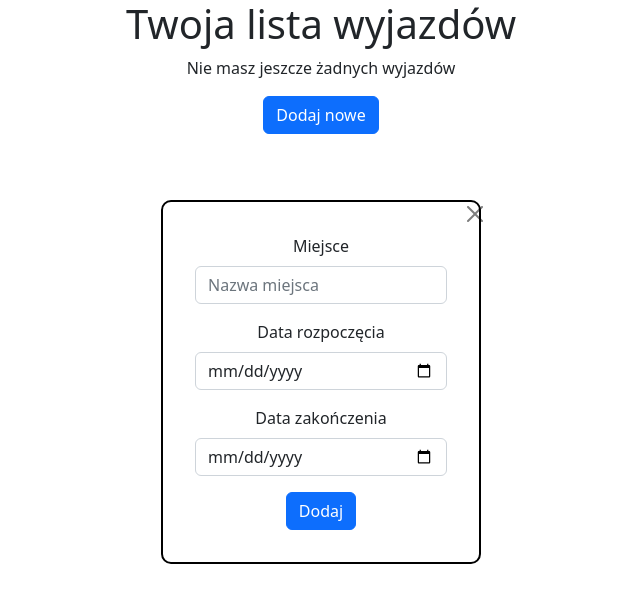
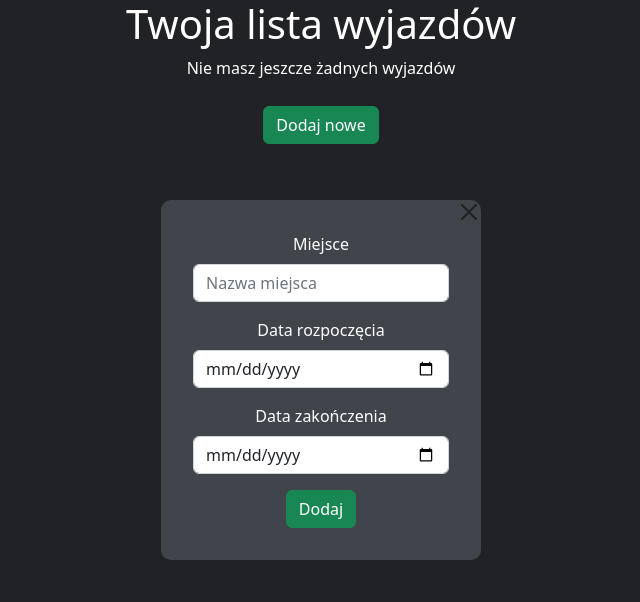
Before and after one commit to SL0Wx/TripList-App, a React (Create React App) app: page / in a window 1280 px wide. Both pictures are taken after a click on the button "Dodaj nowe". Shown: the top 602 px of the page, without its empty margins (319-959 px from the left). Built offline with nearby package versions, Linux system fonts and the light colour scheme.

Commit message:
adding trip form

```diff
--- a/src/App.css
+++ b/src/App.css
@@ -1,3 +1,9 @@
-.App {
+.App, html {
   text-align: center;
+  background-color: #202225;
+  color: white;
 }
+
+.addBtn {
+  margin-top: 10px;
+}
--- a/src/App.js
+++ b/src/App.js
@@ -10,12 +10,14 @@ function App() {
 
   return (
     <div className="App">
-      <h1>Twoja lista wyjazdów</h1>
-      <List tripList={tripList} setTripList={setTripList} />
-      <Button variant="primary" onClick={() => setAddNew(true)}>Dodaj nowe</Button>
-      {addNew === true && (
-        <NewTrip setAddNew={setAddNew} />
-      )}
+      <div className="container">
+        <h1>Twoja lista wyjazdów</h1>
+        <List tripList={tripList} setTripList={setTripList} />
+        <Button variant="success" className="addBtn" onClick={() => setAddNew(true)}>Dodaj nowe</Button>
+        {addNew === true && (
+          <NewTrip setAddNew={setAddNew} tripList={tripList} setTripList={setTripList} />
+        )}
+      </div>
     </div>
   );
 }
--- a/src/components/List.jsx
+++ b/src/components/List.jsx
@@ -1,12 +1,30 @@
 import React from 'react'
+import Accordion from 'react-bootstrap/Accordion';
 
 function List({ tripList, setTripList }) {
+
   return (
-    <div className="container">
+    <div>
         {tripList.length > 0 ? (
-            //mapowanie listy
-            <div className="tripCard">
-
+            <div className="tripList">
+                {tripList.map((trip, i) => (
+                  <div key={i}>
+                    {/*<div className="tripBoxContent">
+                      <h3>{trip.place}</h3>
+                      <p>Data rozpoczęcia: {trip.startDate}</p>
+                      <p>Data zakończenia: {trip.endDate}</p>
+                    </div>*/}
+                    <Accordion className="tripAcordation">
+                      <Accordion.Item eventKey={i}>
+                        <Accordion.Header>{trip.place}</Accordion.Header>
+                        <Accordion.Body>
+                          <p>Data rozpoczęcia: {trip.startDate}</p>
+                          <p>Data zakończenia: {trip.endDate}</p>
+                        </Accordion.Body>
+                      </Accordion.Item>
+                    </Accordion>
+                  </div>
+                ))}
             </div>
         ) : (
             <p>Nie masz jeszcze żadnych wyjazdów</p>
--- a/src/components/NewTrip.jsx
+++ b/src/components/NewTrip.jsx
@@ -1,28 +1,44 @@
 import Form from 'react-bootstrap/Form';
 import Button from 'react-bootstrap/Button';
 import CloseButton from 'react-bootstrap/CloseButton';
-import React from 'react'
+import { useState } from 'react';
 import "./style.css";
 
-function NewTrip({ setAddNew }) {
-  return (
+function NewTrip({ setAddNew, tripList, setTripList }) {
+    const [place, setPlace] = useState("");
+    const [startDate, setStartDate] = useState("");
+    const [endDate, setEndDate] = useState("");
+
+    function handleAddTrip(e) {
+        e.preventDefault();
+        let newTrip = {
+            place,
+            startDate,
+            endDate,
+        }
+        setTripList([...tripList, newTrip])
+        setAddNew(false);
+    }
+
+    return (
     <div className="newTripForm">
         <CloseButton className="closeBtn" onClick={() => setAddNew(false)} />
         <Form>
             <Form.Group className="mb-3" controlId="formBasicPlace">
                 <Form.Label>Miejsce</Form.Label>
-                <Form.Control type="text" placeholder="Nazwa miejsca" />
+                <Form.Control type="text" placeholder="Nazwa miejsca" name="place" onChange={e => setPlace(e.target.value)} />
             </Form.Group>
 
             <Form.Group className="mb-3" controlId="formBasicStartDate">
                 <Form.Label>Data rozpoczęcia</Form.Label>
-                <Form.Control type="date" />
+                <Form.Control type="date" name="startDate" onChange={e => setStartDate(e.target.value)} />
             </Form.Group>
             <Form.Group className="mb-3" controlId="formBasicEndDate">
                 <Form.Label>Data zakończenia</Form.Label>
-                <Form.Control type="date" />
+                <Form.Control type="date" name="endDate" onChange={e => setEndDate(e.target.value)} />
             </Form.Group>
-            <Button variant="primary" type="submit">
+
+            <Button variant="success" type="submit" onClick={handleAddTrip}>
                 Dodaj
             </Button>
         </Form>
--- a/src/components/style.css
+++ b/src/components/style.css
@@ -5,12 +5,36 @@
     left: 37.5%;
     top: 25%;
     padding: 2rem;
-    border: 2px solid black;
     border-radius: 10px;
+    background-color: #40444b;
+    color: white;
 }
 
 .closeBtn {
     position: absolute;
-    left: 95%;
+    right: 0;
     top: 0;
 }
+
+.tripList {
+    display: flex;
+    flex-wrap: wrap;
+    justify-content: center;
+}
+
+.tripBox {
+    display: inline-flex;
+    width: 33%;
+    height: 150px;
+    background-color: #2f3136;
+    border-radius: 5px;
+    margin: 2px auto;
+}
+
+.tripBoxContent {
+    width: 100%;
+}
+
+.tripAcordation {
+    width: 35vw;
+}
```
